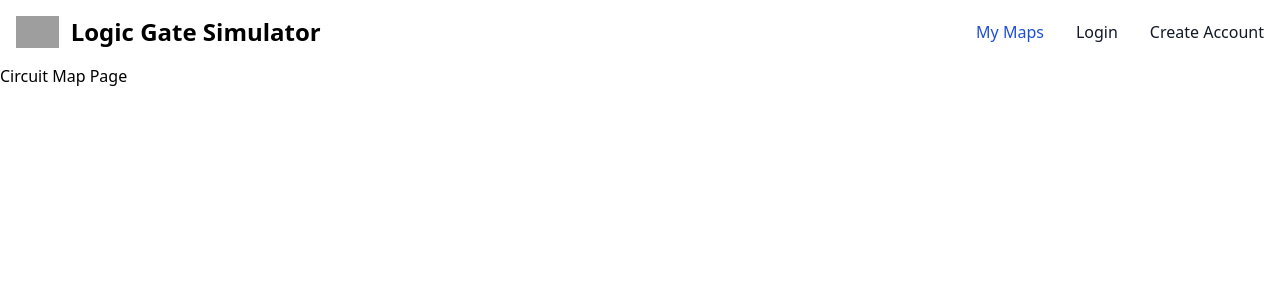
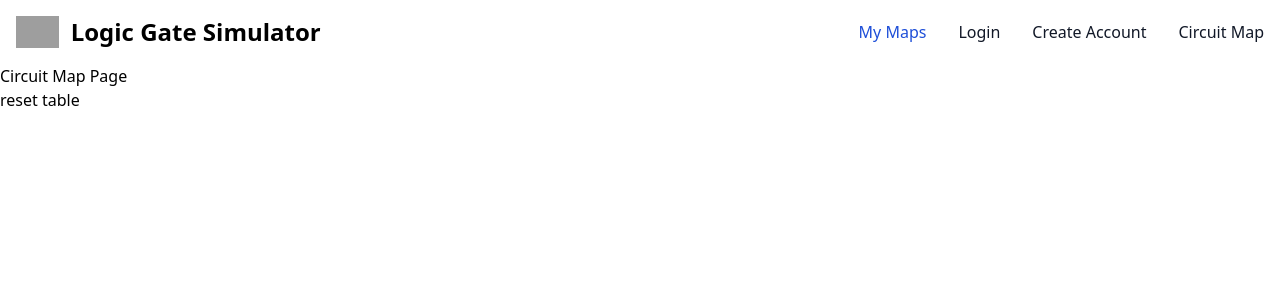
Before and after one commit to timshicha/logic_gate_app, a React (Vite) app in the folder frontend/: page /circuitmap in a window 1280 px wide. Shown: the top 300 px of the page. Built offline with nearby package versions, Linux system fonts and the light colour scheme; grey boxes are pictures that could not be loaded.

Commit message:
circuit map editor: made table (will prob undo)

```diff
--- a/frontend/src/components/CircuitMapPage.tsx
+++ b/frontend/src/components/CircuitMapPage.tsx
@@ -1,9 +1,51 @@
-import React from "react";
+import React, { useRef, useState } from "react";
 
 export function CircuitMapPage() {
+
+	const TABLE_SIZE = 30;
+
+	const tableRef = useRef(null);
+	const circuitTable = useState(Array(TABLE_SIZE).fill(null).map(() => Array(TABLE_SIZE).fill(null)));
+
+	function setupUI() {
+
+		function circleClick(x, y) {
+
+		}
+
+		function createClickableCircle(x, y) {
+			const clickableCircle = (
+				<input type="button" className="w-[10px] h-[10px]" onClick={() => circleClick(x, y)}/>
+			);
+		}
+
+		let table = tableRef.current;
+		// If the table grid was previously set up, reset it. Remove every
+		// child of the table.
+		while(table.firstChild) {
+			table.removeChild(table.firstChild);
+		}
+
+		// Create the rows
+		for (let i = 0; i < 30; i++) {
+			let row = table.insertRow(i);
+			for (let j = 0; j < 30; j++) {
+				row.insertCell(j);
+			}
+		}
+
+
+
+	}
+
 	return (
 		<>
 			Circuit Map Page
+			<br />
+			<button onClick={() => setupUI()}>reset table</button>
+			<div>
+				<table ref={tableRef} className="bg-red-600"></table>
+			</div>
 		</>
 	);
 }
--- a/frontend/src/components/Navbar.tsx
+++ b/frontend/src/components/Navbar.tsx
@@ -43,6 +43,12 @@ export function Navbar() {
 								Create Account
 							</Link>
 						</li>
+						<li>
+							<Link to="/circuitmap"
+								  className="block py-2 pl-3 pr-4 text-gray-900 rounded hover:bg-gray-100 md:hover:bg-transparent md:border-0 md:hover:text-blue-700 md:p-0 dark:text-white md:dark:hover:text-blue-500 dark:hover:bg-gray-700 dark:hover:text-white md:dark:hover:bg-transparent">
+								Circuit Map
+							</Link>
+						</li>
 					</ul>
 				</div>
 			</div>
```
